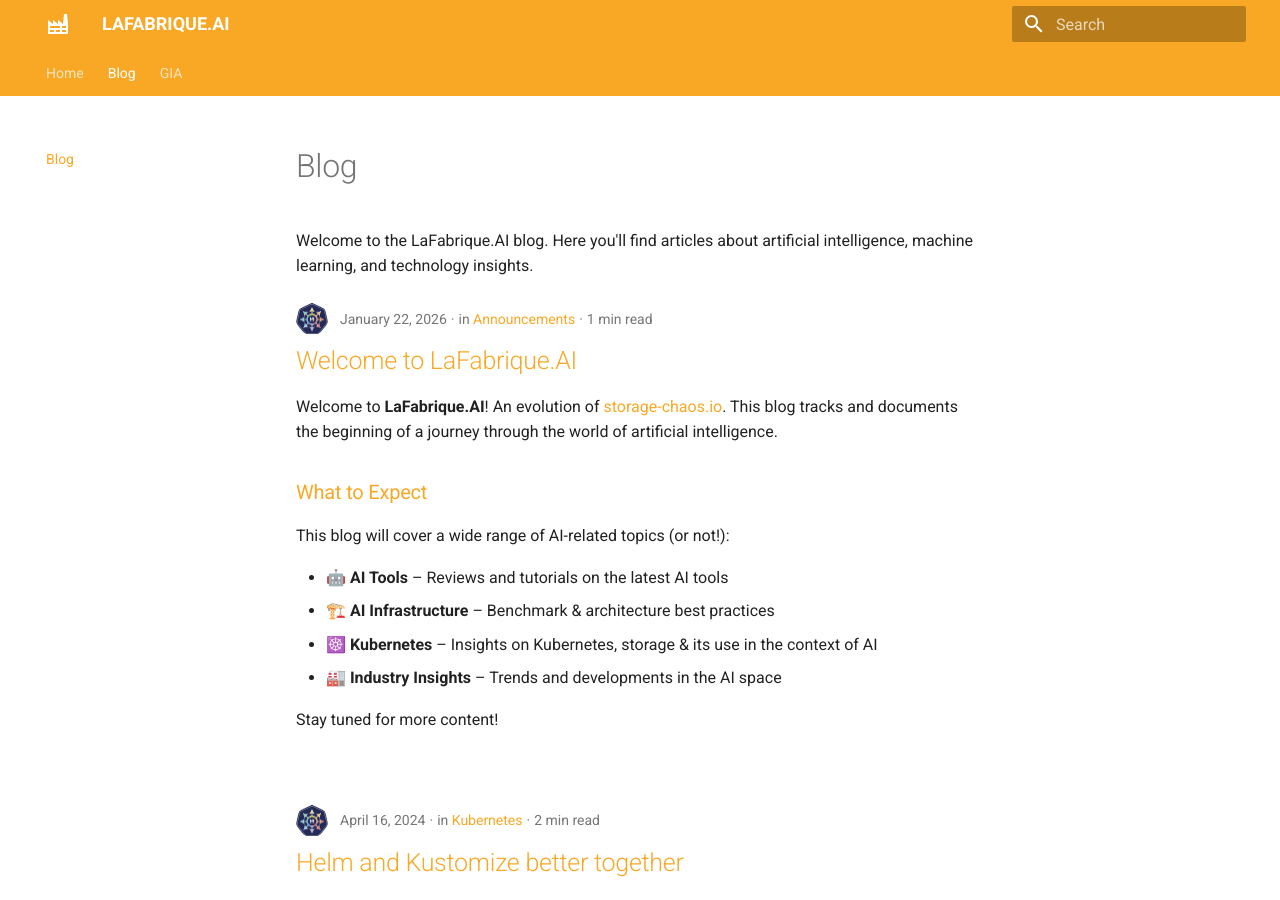
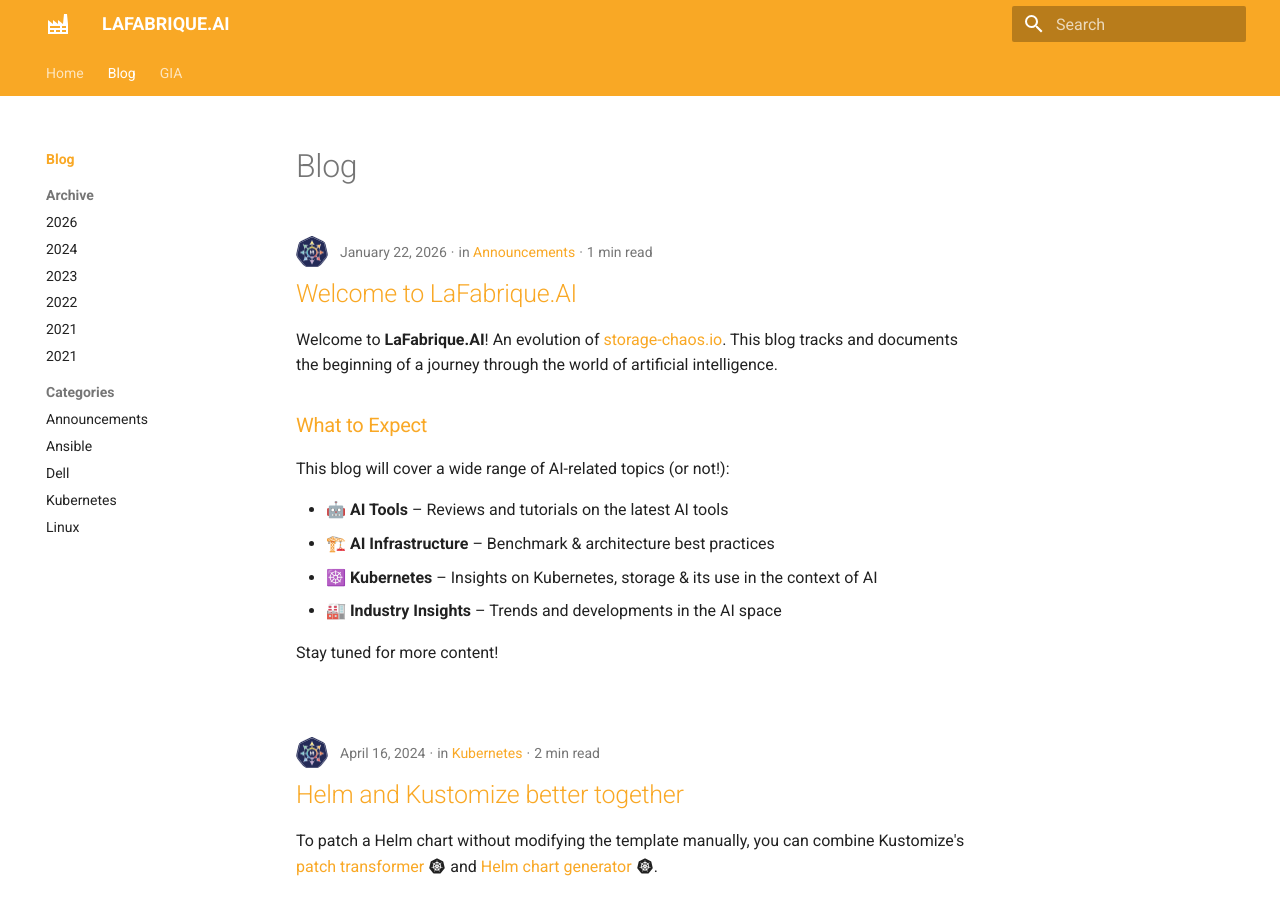
Before and after one commit to coulof/lafabrique.ai, an MkDocs documentation site: the page built from docs/blog/index.md, in a window 1280 px wide and 900 px high. Built offline with MkDocs 1.6.1 and Material for MkDocs 9.7.7, drawn with Linux system fonts in a browser that asks for light colours; some web fonts are replaced.

Commit message:
Reorganize banners and update GIA to external link
- Move banner images to dedicated folder with semantic names
- Remove internal GIA page, link to external subdomain instead
- Enable blog archive and categories features
- Add tasklist and definition list markdown extensions

Co-Authored-By: Claude Opus 4.5 <noreply@anthropic.com>

```diff
--- a/docs/blog/index.md
+++ b/docs/blog/index.md
@@ -1,3 +1 @@
 # Blog
-
-Welcome to the LaFabrique.AI blog. Here you'll find articles about artificial intelligence, machine learning, and technology insights.
--- a/mkdocs.yml
+++ b/mkdocs.yml
@@ -12,6 +12,7 @@ theme:
     - navigation.tabs
     - navigation.sections
     - navigation.top
+    - navigation.indexes
     - search.suggest
     - content.tabs.link
   palette:
@@ -21,14 +22,21 @@ theme:
 
 nav:
   - Home: index.md
-  - Blog: blog/index.md
+  - Blog:
+    - blog/index.md
   - GIA: https://gia.lafabrique.ai/
 
 plugins:
   - search
   - blog:
-      blog_dir: blog
-      post_date_format: long
+      blog_toc: false
+      archive: true
+      archive_name: Archive
+      archive_date_format: YYYY
+      archive_toc: true
+      categories: true
+      categories_name: Categories
+      categories_toc: true
 
 extra_css:
   - stylesheets/extra.css
@@ -45,3 +53,6 @@ markdown_extensions:
   - pymdownx.emoji:
       emoji_index: !!python/name:material.extensions.emoji.twemoji
       emoji_generator: !!python/name:material.extensions.emoji.to_svg
+  - def_list
+  - pymdownx.tasklist:
+      custom_checkbox: true
--- a/overrides/home.html
+++ b/overrides/home.html
@@ -26,9 +26,9 @@
   <!-- Hero Section -->
   <section class="mdx-hero">
     <div class="mdx-hero__image">
-      <img src="assets/images/1.png" alt="" class="mdx-hero__banner" data-banner="blue" draggable="false">
-      <img src="assets/images/2.png" alt="" class="mdx-hero__banner" data-banner="red" draggable="false">
-      <img src="assets/images/3.png" alt="" class="mdx-hero__banner" data-banner="yellow" draggable="false">
+      <img src="assets/images/banner/blue.png" alt="" class="mdx-hero__banner" data-banner="blue" draggable="false">
+      <img src="assets/images/banner/red.png" alt="" class="mdx-hero__banner" data-banner="red" draggable="false">
+      <img src="assets/images/banner/yellow.png" alt="" class="mdx-hero__banner" data-banner="yellow" draggable="false">
     </div>
     <div class="mdx-hero__content">
       <h1><span class="theme-accent">LA</span>FABRIQUE<span class="theme-accent">.</span>AI</h1>
```
Also changed, not shown: docs/gia.md (deleted, +0 -15 lines), 6 other files.
